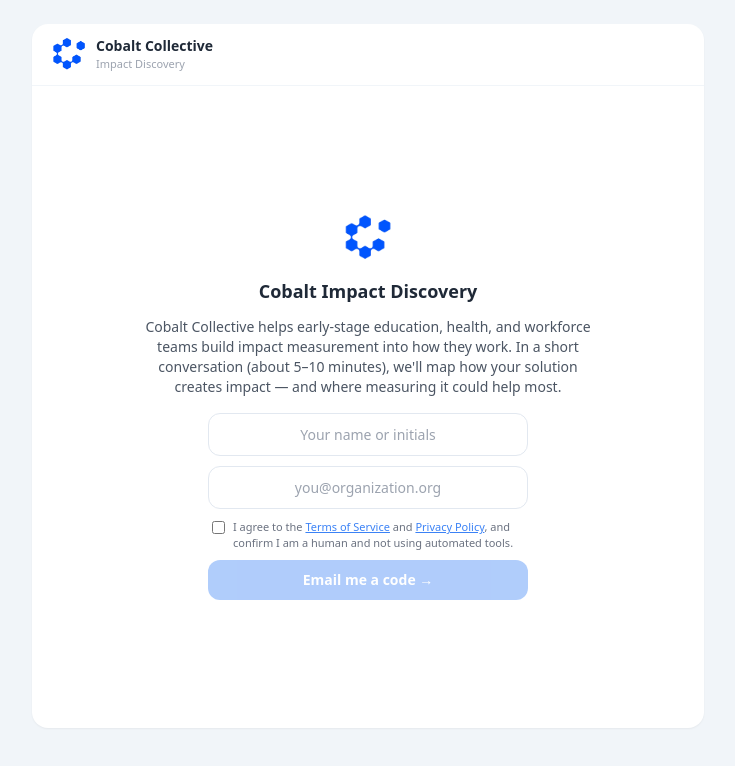
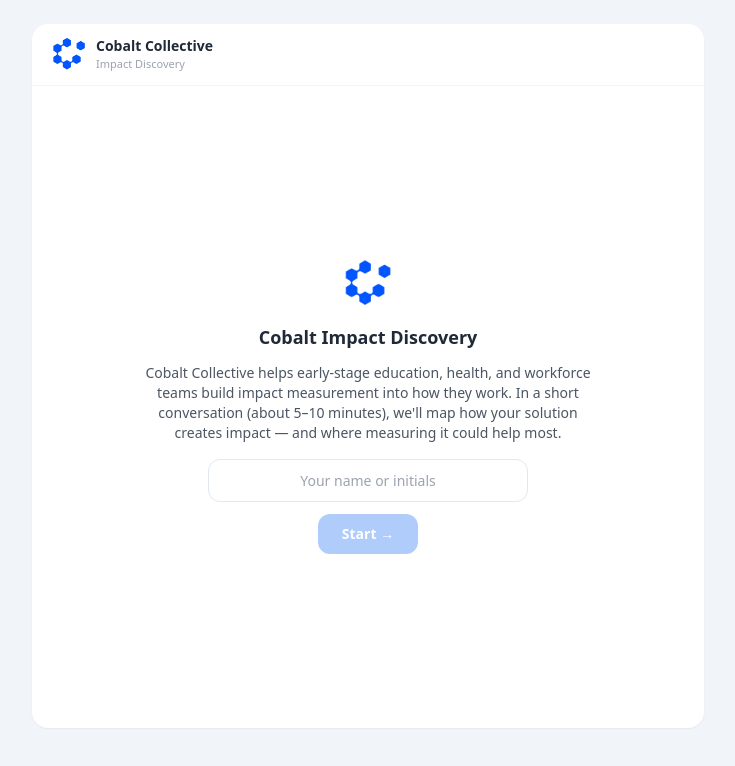
Before and after one commit to clark244/cobalt-discovery, a React (Vite) app: page / in a window 1280 px wide. Shown: the top 766 px of the page, without its empty margins (272-1007 px from the left). Built offline with nearby package versions, Linux system fonts and the light colour scheme.

Commit message:
Add files via upload

```diff
--- a/src/App.jsx
+++ b/src/App.jsx
@@ -34,17 +34,12 @@
   { role: "assistant", content: "Strong position — people, data, partners, and some committed budget, with funding scale as the binding constraint. Here's my read: your platform builds constructive-disagreement skill through practice plus real-time AI coaching; educators and funders are the evidence audience; and the transfer from platform to real-world conversation is the hardest link to demonstrate. Does that land?" },
 ];
 
-// Set once the email gate is passed (see verify-code). Sent as a Bearer token
-// on every function call so the server — not the UI — enforces the gate.
-let AUTH_TOKEN = "";
-const authHeaders = () => (AUTH_TOKEN ? { Authorization: `Bearer ${AUTH_TOKEN}` } : {});
-
 async function callClaude(promptId, messages) {
   for (let attempt = 0; attempt <= 1; attempt++) {
     try {
       const res = await fetch("/.netlify/functions/claude", {
         method: "POST",
-        headers: { "Content-Type": "application/json", ...authHeaders() },
+        headers: { "Content-Type": "application/json" },
         body: JSON.stringify({ promptId, messages }),
       });
       if (res.status === 429) {
@@ -735,13 +730,6 @@
   const [reviewer, setReviewer] = useState("");      // reviewer name/initials
   const [started, setStarted] = useState(false);     // false until name entered
   const [nameInput, setNameInput] = useState("");
-  const [emailInput, setEmailInput] = useState("");   // email gate
-  const [tosAccepted, setTosAccepted] = useState(false);
-  const [gateStep, setGateStep] = useState("form");   // "form" -> "code"
-  const [codeInput, setCodeInput] = useState("");
-  const [gateBusy, setGateBusy] = useState(false);
-  const [gateError, setGateError] = useState("");
-  const [devCode, setDevCode] = useState("");         // shown only in local dev (no mail provider)
   const [phase, setPhase] = useState(0); // 0 getting started, 1 how it works, 2 making it happen, 3 your results
   const [sessionId] = useState(() => "s_" + Date.now().toString(36) + Math.random().toString(36).slice(2, 7));
   // Capture where the visitor came from, once, on load — passive, no user action.
@@ -803,7 +791,7 @@
     try {
       await fetch("/.netlify/functions/save-session", {
         method: "POST",
-        headers: { "Content-Type": "application/json", ...authHeaders() },
+        headers: { "Content-Type": "application/json" },
         body: JSON.stringify({
           sessionId,
           reviewer,
@@ -824,7 +812,7 @@
     try {
       await fetch("/.netlify/functions/save-session", {
         method: "POST",
-        headers: { "Content-Type": "application/json", ...authHeaders() },
+        headers: { "Content-Type": "application/json" },
         body: JSON.stringify({
           type: "signal",
           kind,
@@ -841,51 +829,6 @@
     }
   };
   const saveEmail = (email) => saveSignal("email", { email });
-
-  // --- Email gate: request a 6-digit code, then verify it for a token. ---
-  const EMAIL_RE = /^[^\s@]+@[^\s@]+\.[^\s@]+$/;
-  const gateReady = EMAIL_RE.test(emailInput.trim()) && nameInput.trim() && tosAccepted;
-
-  const requestCode = async () => {
-    if (!gateReady || gateBusy) return;
-    setGateBusy(true); setGateError("");
-    try {
-      const res = await fetch("/.netlify/functions/request-code", {
-        method: "POST",
-        headers: { "Content-Type": "application/json" },
-        body: JSON.stringify({ email: emailInput.trim() }),
-      });
-      const data = await res.json().catch(() => ({}));
-      if (!res.ok) throw new Error(data.error || "Couldn't send the code.");
-      if (data.devCode) setDevCode(data.devCode);
-      setGateStep("code");
-    } catch (e) {
-      setGateError(e.message || "Couldn't send the code. Try again.");
-    } finally {
-      setGateBusy(false);
-    }
-  };
-
-  const submitCode = async () => {
-    if (!/^\d{6}$/.test(codeInput.trim()) || gateBusy) return;
-    setGateBusy(true); setGateError("");
-    try {
-      const res = await fetch("/.netlify/functions/verify-code", {
-        method: "POST",
-        headers: { "Content-Type": "application/json" },
-        body: JSON.stringify({ email: emailInput.trim(), code: codeInput.trim() }),
-      });
-      const data = await res.json().catch(() => ({}));
-      if (!res.ok) throw new Error(data.error || "Verification failed.");
-      AUTH_TOKEN = data.token;              // gate passed — token now sent on every call
-      setReviewer(nameInput.trim());
-      setStarted(true);
-    } catch (e) {
-      setGateError(e.message || "Verification failed. Try again.");
-    } finally {
-      setGateBusy(false);
-    }
-  };
 
   const generate = async () => {
     setGenerating(true);
@@ -977,75 +920,22 @@
             <p className="mt-3 text-sm max-w-md" style={{ color: "#4B5563" }}>
               Cobalt Collective helps early-stage education, health, and workforce teams build impact measurement into how they work. In a short conversation (about 5–10 minutes), we'll map how your solution creates impact — and where measuring it could help most.
             </p>
-            {gateStep === "form" ? (
-              <div className="mt-4 w-full max-w-xs flex flex-col items-stretch gap-2.5">
             <input
               value={nameInput}
               onChange={(e) => setNameInput(e.target.value)}
+              onKeyDown={(e) => { if (e.key === "Enter" && nameInput.trim()) { setReviewer(nameInput.trim()); setStarted(true); } }}
               placeholder="Your name or initials"
-                  className="w-full rounded-xl border border-slate-200 px-3 py-2.5 text-[14px] text-center focus:outline-none focus:ring-2"
+              className="mt-4 w-full max-w-xs rounded-xl border border-slate-200 px-3 py-2.5 text-[14px] text-center focus:outline-none focus:ring-2"
               style={{ color: INK }}
             />
-                <input
-                  type="email"
-                  value={emailInput}
-                  onChange={(e) => setEmailInput(e.target.value)}
-                  onKeyDown={(e) => { if (e.key === "Enter") requestCode(); }}
-                  placeholder="you@organization.org"
-                  className="w-full rounded-xl border border-slate-200 px-3 py-2.5 text-[14px] text-center focus:outline-none focus:ring-2"
-                  style={{ color: INK }}
-                />
-                <label className="flex items-start gap-2 text-left text-[11px] leading-snug px-1" style={{ color: "#6B7280" }}>
-                  <input type="checkbox" checked={tosAccepted} onChange={(e) => setTosAccepted(e.target.checked)} className="mt-0.5" />
-                  <span>
-                    I agree to the <a href="/terms.html" target="_blank" rel="noopener noreferrer" className="underline" style={{ color: COBALT }}>Terms of Service</a> and <a href="/privacy.html" target="_blank" rel="noopener noreferrer" className="underline" style={{ color: COBALT }}>Privacy Policy</a>, and confirm I am a human and not using automated tools.
-                  </span>
-                </label>
             <button
-                  onClick={requestCode}
-                  disabled={!gateReady || gateBusy}
-                  className="px-6 py-2.5 rounded-xl text-white text-sm font-semibold disabled:opacity-40"
+              onClick={() => { if (nameInput.trim()) { setReviewer(nameInput.trim()); setStarted(true); } }}
+              disabled={!nameInput.trim()}
+              className="mt-3 px-6 py-2.5 rounded-xl text-white text-sm font-semibold disabled:opacity-40"
               style={{ background: COBALT }}
             >
-                  {gateBusy ? "Sending…" : "Email me a code →"}
+              Start →
             </button>
-              </div>
-            ) : (
-              <div className="mt-4 w-full max-w-xs flex flex-col items-stretch gap-2.5">
-                <p className="text-[12px]" style={{ color: "#6B7280" }}>
-                  We emailed a 6-digit code to <span style={{ color: INK, fontWeight: 600 }}>{emailInput.trim()}</span>.
-                </p>
-                <input
-                  inputMode="numeric"
-                  maxLength={6}
-                  value={codeInput}
-                  onChange={(e) => setCodeInput(e.target.value.replace(/\D/g, "").slice(0, 6))}
-                  onKeyDown={(e) => { if (e.key === "Enter") submitCode(); }}
-                  placeholder="------"
-                  className="w-full rounded-xl border border-slate-200 px-3 py-2.5 text-center text-[18px] tracking-[0.4em] focus:outline-none focus:ring-2"
-                  style={{ color: INK }}
-                />
-                {devCode && (
-                  <p className="text-[11px]" style={{ color: "#9CA3AF" }}>dev: code is {devCode}</p>
-                )}
-                <button
-                  onClick={submitCode}
-                  disabled={!/^\d{6}$/.test(codeInput) || gateBusy}
-                  className="px-6 py-2.5 rounded-xl text-white text-sm font-semibold disabled:opacity-40"
-                  style={{ background: COBALT }}
-                >
-                  {gateBusy ? "Verifying…" : "Verify & start →"}
-                </button>
-                <button
-                  onClick={() => { setGateStep("form"); setCodeInput(""); setDevCode(""); setGateError(""); }}
-                  className="text-[11px] underline"
-                  style={{ color: "#9CA3AF" }}
-                >
-                  ← Use a different email / resend
-                </button>
-              </div>
-            )}
-            {gateError && <p className="mt-3 text-[12px]" style={{ color: AMBER }}>{gateError}</p>}
             {devMode && (
               <button
                 onClick={loadDevConversation}
```
Lines whose indentation alone changed are shown as unchanged.
